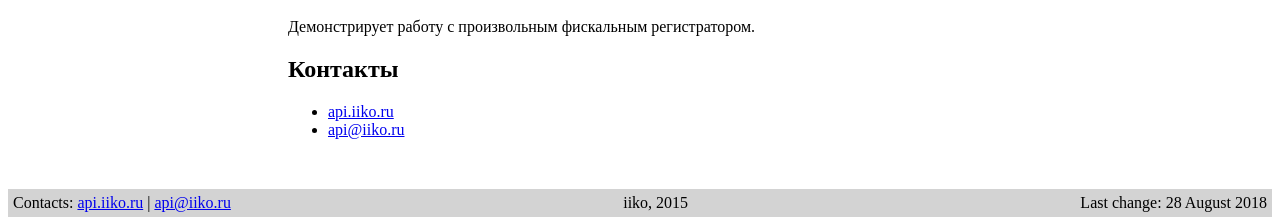
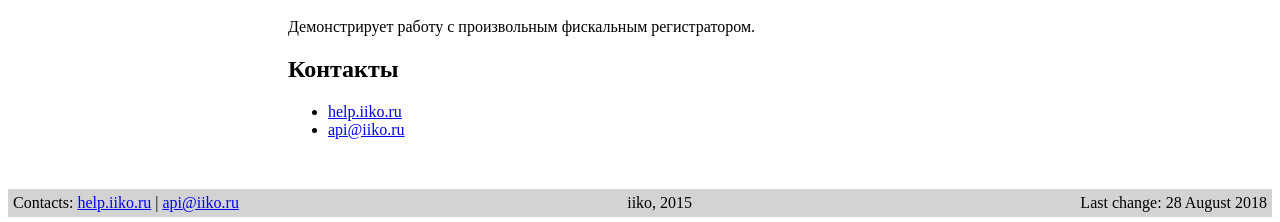
Before and after one commit to iiko/front.api.doc, a Jekyll site: the page built from v6/ru/Intro.md, in a window 1280 px wide. Shown: the part 1963-2185 px from the top of the page. Built offline with Jekyll 4.4.1, drawn with Linux system fonts in a browser that asks for light colours.

Commit message:
Replace broken refs to api.iiko.ru with help.iiko.ru

```diff
--- a/_layouts/default.html
+++ b/_layouts/default.html
@@ -106,7 +106,7 @@
     <footer>
         <div>
             <div style="float: left">
-                Contacts: <a href="http://api.iiko.ru">api.iiko.ru</a> | <a href="api@iiko.ru">api@iiko.ru</a>
+                Contacts: <a href="http://help.iiko.ru/articles/#!api-documentations/getting-started/">help.iiko.ru</a> | <a href="api@iiko.ru">api@iiko.ru</a>
             </div>
             <div style="float: right">
                 Last change: {{ site.time | date_to_long_string }}
--- a/v6/ru/Intro.md
+++ b/v6/ru/Intro.md
@@ -74,5 +74,5 @@ layout: default
 
 ## Контакты ##
 
-- [api.iiko.ru](http://api.iiko.ru)
+- [help.iiko.ru](http://help.iiko.ru/articles/#!api-documentations/getting-started/)
 - [api@iiko.ru](mailto:api@iiko.ru)
```
